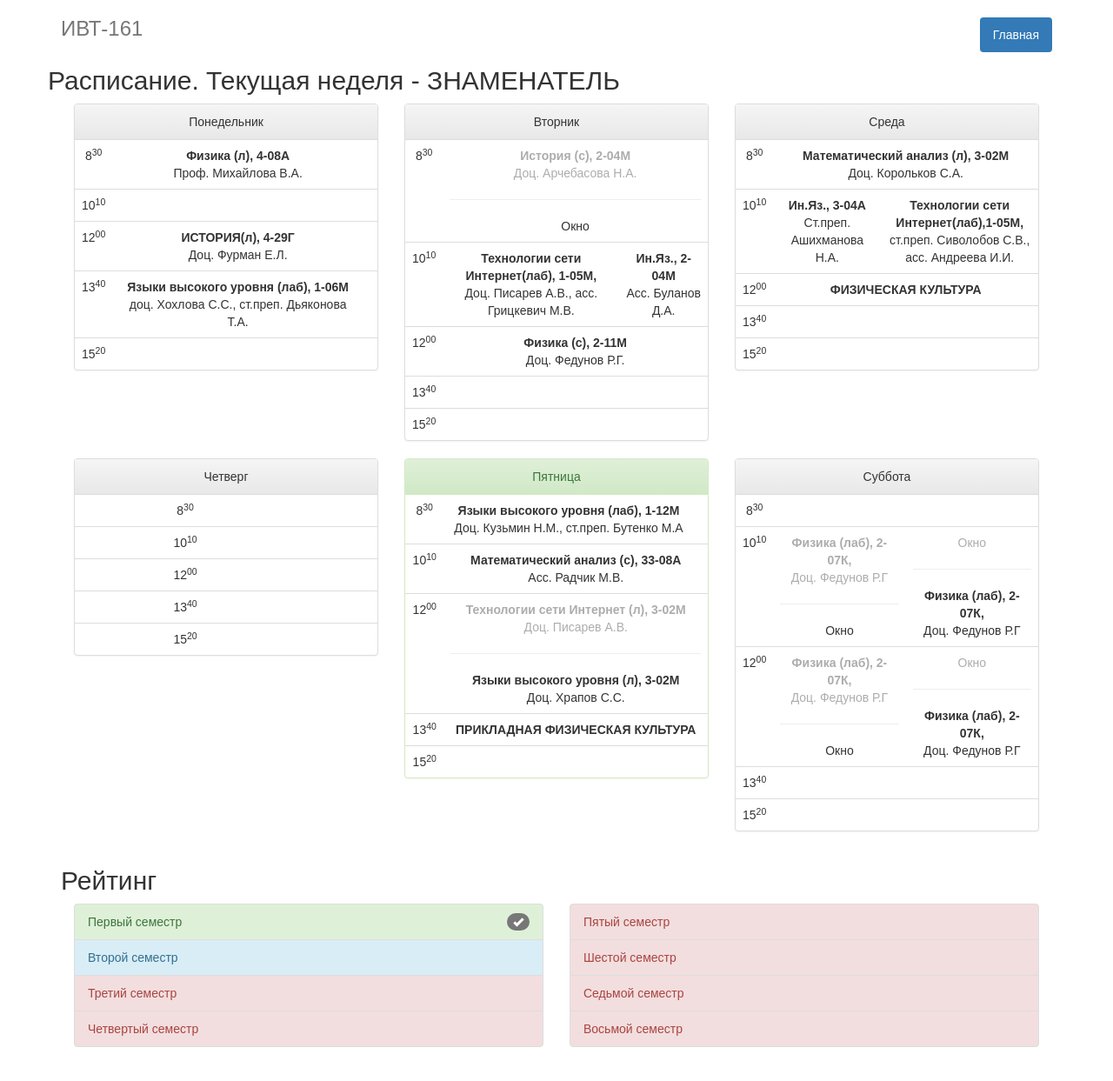
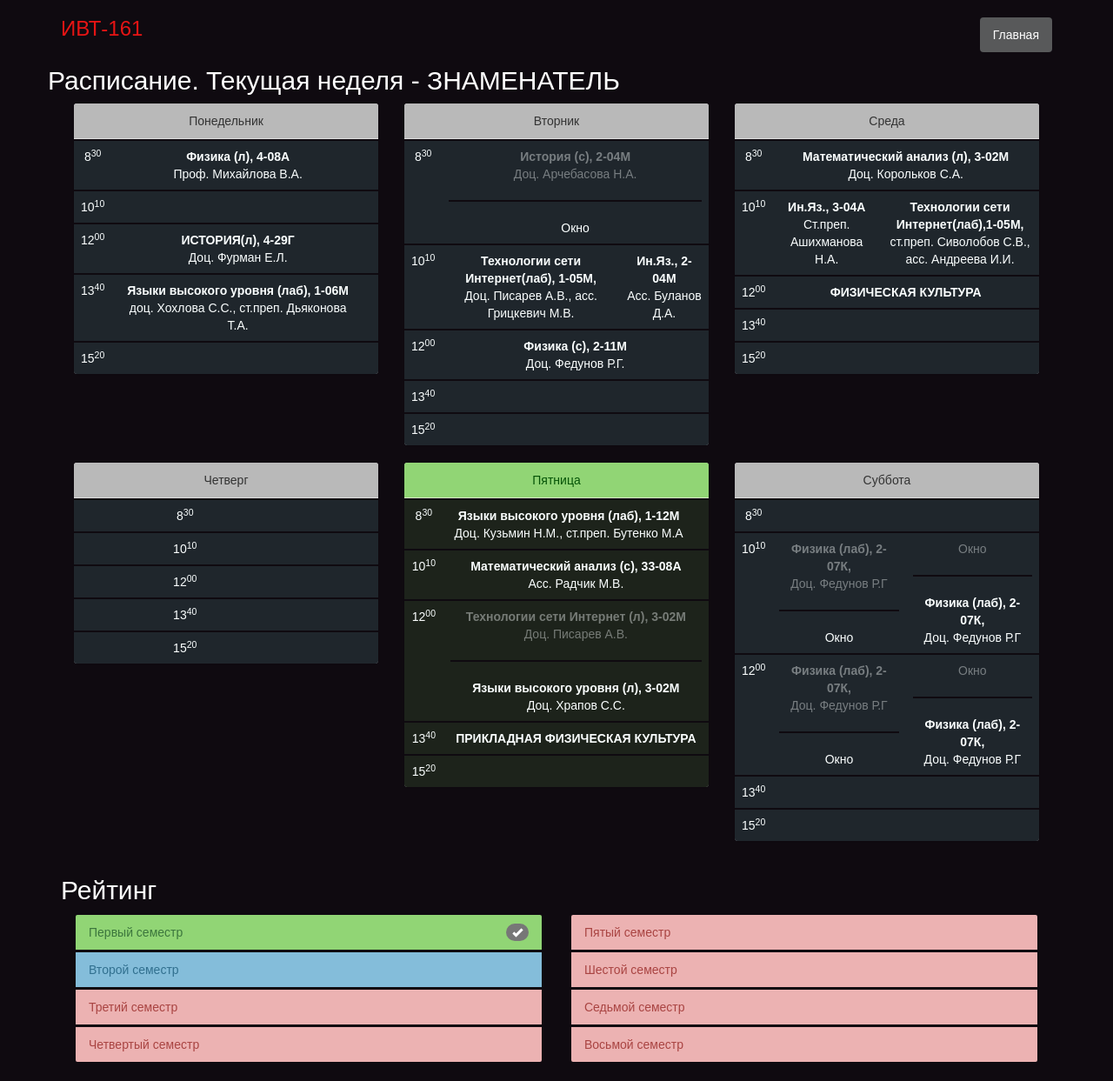
Before and after one commit to warete/ivt161_rating, a PHP site: page / in a window 1280 px wide. Shown: the whole page at 87% size. Before the commit the page ends 1204 px from the top, so only its background shows below. Run offline with PHP 8.4, Linux system fonts and the light colour scheme; some libraries are stand-ins or nearby versions.

Commit message:
редизайн. не работают фильтры

```diff
--- a/index.php
+++ b/index.php
@@ -16,29 +16,109 @@
 <link href="jumbotron-narrow.css" rel="stylesheet">
 
 <style>
+    .warete {
+        background: url("crown.png");
+        width: 30px;
+        height: 20px;
+        display: inline-block;
+        background-size: contain;
+    }
+    hr {
+        border-top: 2px solid #0f0a10;
+    }
+    .list-group-item {
+        border: 2px solid #0f0a10;
+    }
     TD, TH {
     /*background: rgba(128, 128, 128, 0.19);  Цвет фона ячеек */
     padding: 5px; /* Поля вокруг текста */
    }
-    .name{
-        background: green;
+   table {
+        background: rgb(31, 38, 44);
+        color: rgb(251, 255, 255);
+   }
+   .table_ras td {
+    border-top: 2px solid #0f0a10 !important;
+   }
+   .panel-success table {
+        background: rgb(29, 35, 27);
+   }
+    .name {
+        background: #91d575;
         margin-top: 20px;
-        color: white;
+        color: #055307;
+        font-weight: bold;
     }
     body{
         font-family: arial;
+        background: #0f0a10;
+        color: #fff;
     }
     #thead {
-        display: table-row !important;
+        display: table-row;
     }
     .filter {
         width: 100%;
-        height: 20px;
+        background: rgb(49, 54, 60);
+        color: rgb(164, 158, 158);
+        height: 30px;
+        border: 1px solid #838a90;
+        padding: 5px;
         font-size: 150%;
         margin: 5px 0;
     }
     .dis{
         opacity: 0.4;
+    }
+    .table-bordered>tbody>tr>td, .table-bordered>tbody>tr>th, .table-bordered>tfoot>tr>td, .table-bordered>tfoot>tr>th, .table-bordered>thead>tr>td, .table-bordered>thead>tr>th {
+            border: 2px solid #0f0a10;
+    }
+    .nav-pills>li.active>a, .nav-pills>li.active>a:focus, .nav-pills>li.active>a:hover {
+        color: #fff;
+        background-color: #58595a;
+    }
+    .mob_rate {
+        display: none;
+    }
+    .panel-default>.panel-heading {
+        background: rgb(185, 185, 185);
+    }
+    .panel-success>.panel-heading {
+        color: #055307;
+        background: #91d575;
+        border-color: #d6e9c6;
+    }
+    .panel {
+        margin-bottom: 20px;
+        background-color: none;
+        border: none;
+        border-radius: 4px;
+        -webkit-box-shadow: 0 1px 1px rgba(0,0,0,.05);
+        box-shadow: 0 1px 1px rgba(0,0,0,.05);
+    }
+
+    @media screen and (max-width: 1024px){
+        .desktop_rate {
+            display: none !important;
+        }
+        .mob_rate {
+            display: table-row;
+        }
+        .filter {
+            display: none;
+        }
+    }
+    .list-group-item-success {
+        color: #3c763d;
+        background-color: #91d575;
+    }
+    .list-group-item-info {
+        color: #31708f;
+        background-color: #84bdda;
+    }
+    .list-group-item-danger {
+        color: #a94442;
+        background-color: #ecb2b2;
     }
 </style>
 </head>
@@ -49,7 +129,7 @@
         <ul class="nav nav-pills pull-right">
           <li class="active"><a href="/">Главная</a></li>
         </ul>
-        <h3 class="text-muted">ИВТ-161</h3>
+        <h3 class="text-muted" style="color: #e61414;">ИВТ-161</h3>
       </div>
 
 <?php
@@ -63,7 +143,7 @@ function get_results($id, $out, $phio)
     $points = 0;
 
     //echo $out;
-    echo "<tr><td class='name'>{$phio}</td>";
+    echo "<tr class='desktop_rate'><td class='name'>{$phio}</td>";
 
     $mas = explode($id, $out);
     $mas2 = explode("</tr>", $mas[1]);
@@ -84,6 +164,45 @@ function get_results($id, $out, $phio)
     }
     echo "<td>{$points}</td>";
     echo "</tr>";
+}
+
+/*
+ *Выборка баллов по номеру зачётки для мобильных устройств
+ */
+
+function get_results_m($id, $out, $phio)
+{
+    $mass = explode("№ зачетной книжки", $out);
+    $mas2s = explode("</tr>", $mass[1]);
+    $mass = $mas2s[0];
+    $mass = explode("<td>", $mass);
+
+
+    $points = 0;
+
+    //echo $out;
+    echo "<tr class='mob_rate' data-tag='student{$id}'><td class='name' colspan='2'>{$phio}</td></tr>";
+
+    $mas = explode($id, $out);
+    $mas2 = explode("</tr>", $mas[1]);
+    $mas = $mas2[0];
+    $mas = explode("<td>", $mas);
+
+    $TextMessage = "";
+    $total = "";
+
+    for($i = 0; $i<(count($mas)-1); $i++)
+    {
+        $curr_strs = str_replace("</td>", "", $mass[$i+1]);
+        $curr_strs = str_replace("<br>", "", $curr_strs);
+        $curr_str = str_replace("</td>", "", $mas[$i+1]);
+        $curr_str = (int)str_replace("<br>", "", $curr_str);
+        echo "<tr class='mob_rate' data-tag='student{$id}'><td>{$curr_strs}</td><td>{$curr_str}</td></tr>";
+        //$TextMessage .= "<tr><td>{$subjects[$i]}</td><td>{$curr_str}</td></tr>";
+        $total .= $subjects[$i]." - ".trim($curr_str)."\n\r";
+        $points += $curr_str;
+    }
+    echo "<tr class='mob_rate' data-tag='student{$id}'><td><b>Всего баллов</b></td><td>{$points}</td></tr>";
 }
 
 /*
@@ -117,7 +236,7 @@ function get_subjects($out){
 
 $students = array(
                 array("Байша Юлия Геннадьевна", 579549),
-                array("Борисовский Егор Иванович aka Мистор Варете", 283732),
+                array("<div class='warete'></div> Борисовский Егор Иванович aka Мистор Варете", 283732),
                 array("Бритвин Егор Валерьевич aka Мистор Брутвен", 872975),
                 array("Дунюшкин Иван Дмитриевич", 459692),
                 array("Иванюк Владислав Алексеевич aka Дядя Шнюк", 584397),
@@ -125,7 +244,7 @@ $students = array(
                 array("Коноваленко Оксана Вячеславовна", 543853),
                 array("Крюков Алексей Олегович", 881847),
                 array("Кузнецова Виктория Алексеевна", 359879),
-                array("Мельникова Анна Андреевна", 626267),
+                array("Мельникова Анна Андреевна aka Melnyassh", 626267),
                 array("Минаев Дмитрий Владимирович", 298435),
                 array("Митина Юлия Игоревна aka Михайловский зашквар)0)0)", 763864),
                 array("Мухаметшин Антон Эдуардович aka Мистор Тутурен", 136357),
@@ -156,12 +275,13 @@ $ou = file_get_contents("http://volsu.ru/activities/education/eduprogs/rating.ph
  */
 echo '<input class="filter" name="livefilter" type="text" placeholder="Поиск по именам и количеству баллов" value="" autofocus>';
 echo "<table class='table table-bordered spc live_filter'>";
-echo "<tr id='thead' style='cursor: pointer;'><td onclick='sort2(this)'>ФИО</td>";
+echo "<tr class='desktop_rate' id='thead' style='cursor: pointer;'><td onclick='sort2(this)'>ФИО</td>";
 get_subjects($ou);
 
 for($j=0; $j < 28; $j++)
 {
     get_results($students[$j][1], $ou, $students[$j][0]);
+    get_results_m($students[$j][1], $ou, $students[$j][0]);
 }
 
 echo "</table>";
@@ -177,7 +297,7 @@ echo "</table>";
         <div class="panel-heading">Понедельник</div>
 
         <!-- Table -->
-        <table class="table">
+        <table class="table table_ras">
             <tr><td>8<sup>30</sup></td><td><strong>Физика (л), 4-08А</strong><br>Проф. Михайлова В.А.</td><td></td></tr>
             <tr><td>10<sup>10</sup></td><td></td><td></td></tr>
             <tr><td>12<sup>00</sup></td><td><strong>ИСТОРИЯ(л), 4-29Г</strong><br>Доц. Фурман Е.Л.</td><td></td></tr>
@@ -192,7 +312,7 @@ echo "</table>";
         <div class="panel-heading">Вторник</div>
 
         <!-- Table -->
-        <table class="table">
+        <table class="table table_ras">
             <tr><td>8<sup>30</sup></td><td colspan="2"><div class="chis"><strong>История (с), 2-04М</strong><br>Доц. Арчебасова Н.А.</div><hr><div class="zn">Окно</div></td></tr>
             <tr><td>10<sup>10</sup></td><td><strong>Технологии сети Интернет(лаб), 1-05М,</strong><br>Доц. Писарев А.В., асс. Грицкевич М.В.</td><td><strong>Ин.Яз., 2-04М</strong><br>Асс. Буланов Д.А.</td></tr>
             <tr><td>12<sup>00</sup></td><td colspan="2"><strong>Физика (с), 2-11М</strong><br>Доц. Федунов Р.Г.</td></tr>
@@ -207,7 +327,7 @@ echo "</table>";
         <div class="panel-heading">Среда</div>
 
         <!-- Table -->
-        <table class="table">
+        <table class="table table_ras">
             <tr><td>8<sup>30</sup></td><td colspan="2"><strong>Математический анализ (л), 3-02М</strong><br>Доц. Корольков С.А.</td></tr>
             <tr><td>10<sup>10</sup></td><td><strong>Ин.Яз., 3-04А</strong><br>Ст.преп. Ашихманова Н.А.</td><td><strong>Технологии сети Интернет(лаб),1-05М,</strong><br>ст.преп. Сиволобов С.В., асс. Андреева И.И.</td></tr>
             <tr><td>12<sup>00</sup></td><td colspan="2"><strong>ФИЗИЧЕСКАЯ КУЛЬТУРА</strong></td></tr>
@@ -224,7 +344,7 @@ echo "</table>";
         <div class="panel-heading">Четверг</div>
 
         <!-- Table -->
-        <table class="table">
+        <table class="table table_ras">
             <tr><td>8<sup>30</sup></td><td colspan="2"></td></tr>
             <tr><td>10<sup>10</sup></td><td colspan="2"></td></tr>
             <tr><td>12<sup>00</sup></td><td colspan="2"></td></tr>
@@ -239,7 +359,7 @@ echo "</table>";
         <div class="panel-heading">Пятница</div>
 
         <!-- Table -->
-        <table class="table">
+        <table class="table table_ras">
             <tr><td>8<sup>30</sup></td><td><strong>Языки высокого уровня (лаб),  1-12М</strong><br>Доц. Кузьмин Н.М., ст.преп. Бутенко М.А</td><td></td></tr>
             <tr><td>10<sup>10</sup></td><td colspan="2"><strong>Математический анализ (с), 33-08А</strong><br>Асс. Радчик М.В.</td></tr>
             <tr><td>12<sup>00</sup></td><td colspan="2"><div class="chis"><strong>Технологии сети Интернет (л), 3-02М</strong><br>Доц. Писарев А.В.</div><hr><div class="zn"><strong>Языки высокого уровня (л), 3-02М</strong><br>Доц. Храпов С.С.</div></td></tr>
@@ -254,7 +374,7 @@ echo "</table>";
         <div class="panel-heading">Суббота</div>
 
         <!-- Table -->
-        <table class="table">
+        <table class="table table_ras">
            <tr><td>8<sup>30</sup></td><td colspan="2"></td></tr>
             <tr><td>10<sup>10</sup></td><td><div class="chis"><strong>Физика (лаб), 2-07К,</strong><br>Доц. Федунов Р.Г</div><hr><div class="zn">Окно</div></td><td><div class="chis">Окно</div><hr><div class="zn"><strong>Физика (лаб), 2-07К,</strong><br>Доц. Федунов Р.Г</div></td></tr>
             <tr><td>12<sup>00</sup></td><td><div class="chis"><strong>Физика (лаб), 2-07К,</strong><br>Доц. Федунов Р.Г</div><hr><div class="zn">Окно</div></td><td><div class="chis">Окно</div><hr><div class="zn"><strong>Физика (лаб), 2-07К,</strong><br>Доц. Федунов Р.Г</div></td></tr>
@@ -264,7 +384,7 @@ echo "</table>";
     </div>
 </div>
     </div>
-    <div class="container">
+    <div class="container" style="margin-bottom: 20px;">
     <h2 class="cover-heading">Рейтинг</h2>
     <div class="list-group">
         <div class="col-lg-6">
@@ -400,6 +520,7 @@ echo "</table>";
 		var hide;
 		var show;
 		var filter;
+        var show_m;
 
 		// Событие для элемента ввода
 		$('input.filter').keyup(function() {
@@ -410,6 +531,14 @@ echo "</table>";
 			// Получаем то, что нужно спрятать, и то, что нужно показать
 			hide = $(filterTarget).find(child + ':not(:Contains("' + filter + '"))');
             show = $(filterTarget).find(child + ':Contains("' + filter + '")')
+            /*hide.hide();
+            show.show();
+            for(var u = 0; u < show.length/2; u++)
+            {
+                $(filterTarget).find(child + '[data-tag = '+ $(show[u]).attr("data-tag") +']').show();
+
+            }*/
+
 
 			// Анимируем пункты, которые нужно спрятать и показать
 			if ( aType == 'basic' ) {
@@ -418,9 +547,11 @@ echo "</table>";
 			} else if ( aType == 'slide' ) {
 				hide.slideUp(500);
 				show.slideDown(500);
+                show_m.slideDown(500);
 			} else if ( aType == 'fade' ) {
 				hide.fadeOut(400);
 				show.fadeIn(400);
+                show_m.fadeIn(400);
 			}
 
 		});
```
Lines whose indentation alone changed are shown as unchanged.
